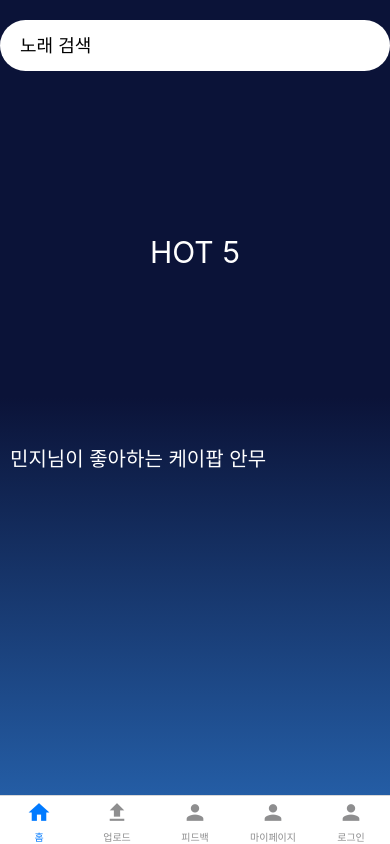
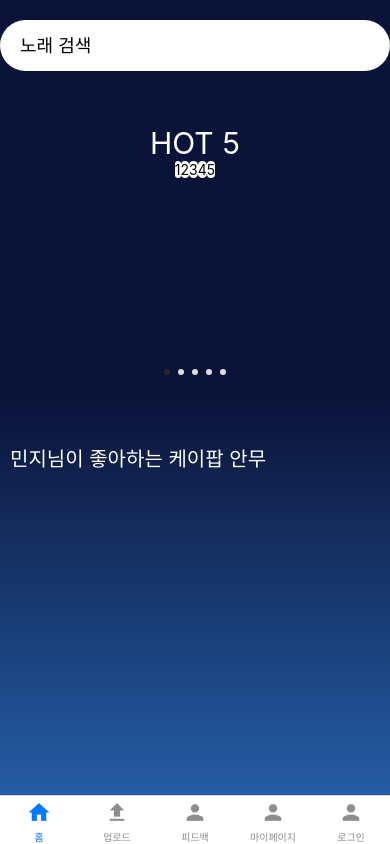
Before and after one commit to namoo1818/StepToDance, a React Native app in the folder FE/: screen /Home in a window 390 px wide. Built offline with nearby package versions, Linux system fonts and the light colour scheme; no server answers.

Commit message:
feat: 캐러셀 생성

```diff
--- a/FE/src/components/video/Hot5Videos.js
+++ b/FE/src/components/video/Hot5Videos.js
@@ -1,8 +1,10 @@
 import React from "react";
-import {View, Text, Image, StyleSheet, SafeAreaView, TouchableOpacity } from "react-native";
+import {View, Text, Image, StyleSheet, Dimensions, TouchableOpacity } from "react-native";
 import { useNavigation } from "@react-navigation/native";
+import Carousel from "./Carousel";
 
 const thumbnail = require("../../assets/thumbnail.png");
+const screenWidth = Math.round(Dimensions.get('window').width);
 const guideList = [
     {
       id: 1,
@@ -77,6 +79,7 @@ export default function Hot5Videos(){
   return (
     <View style={styles.container}>
       <Text style={styles.title}>HOT 5</Text>
+      <Carousel gap={16} offset={36} pages={guideList} pageWidth={screenWidth}/>
       {/* <Carousel
         layout={"stack"}
         data={guideList}
--- a/FE/src/components/video/Page.js
+++ b/FE/src/components/video/Page.js
@@ -3,8 +3,8 @@ import { View, Text, StyleSheet } from 'react-native';
 
 export default function Page({ item, style }) {
   return (
-    <View style={[styles.pageItem, { backgroundColor: item.color }, style]}>
-      <Text style={styles.pageNum}>{item.num}</Text>
+    <View style={styles.pageItem}>
+      <Text style={styles.pageNum}>{item.id}</Text>
     </View>
   );
 }
@@ -14,6 +14,7 @@ const styles = StyleSheet.create({
     justifyContent: 'center',
     alignItems: 'center',
     borderRadius: 20,
+    backgroundColor: 'white',
   },
   pageNum: {},
 });
```
